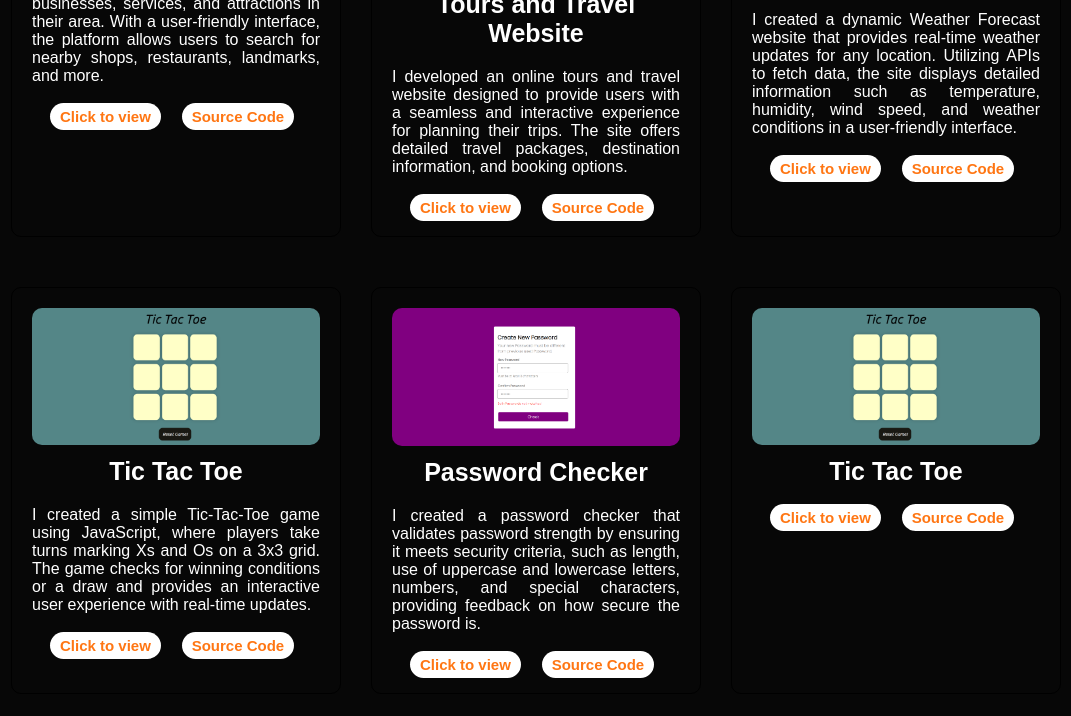
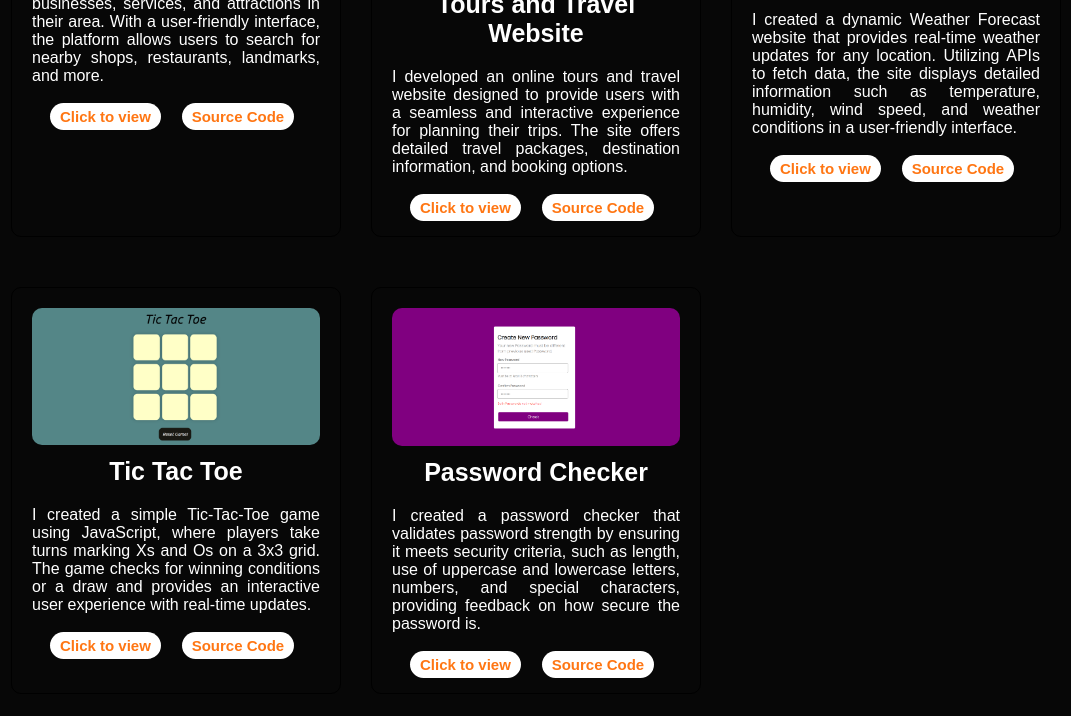
Before and after one commit to theAman30/portfolio, a website: page showallprojects.html in a window 1280 px wide. Shown: the part 458-1174 px from the top of the page, without its empty margins (104-1175 px from the left). Drawn offline with Linux system fonts and the light colour scheme; a web font is replaced by a local one.

Commit message:
deleted some repeated card

```diff
--- a/showallprojects.html
+++ b/showallprojects.html
@@ -81,16 +81,6 @@
         <a href="https://theaman30.github.io/Password-Checker/" class="show" target="_blank">Click to view</a>
         <a href="https://github.com/theAman30/Password-Checker" class="show" target="_blank">Source Code</a>
       </div>
-
-      <div class="project3 project">
-        <img src="/skillsImagepng/tic_tac_toe.png" alt="" class="img" />
-        <div class="project_name">Tic Tac Toe</div>
-        <div class="project_desc">
-          <!-- written here -->
-        </div>
-        <a href="https://theaman30.github.io/Tic-Tac-Toe/" class="show" target="_blank">Click to view</a>
-        <a href="https://github.com/theAman30/Tic-Tac-Toe" class="show" target="_blank">Source Code</a>
-      </div>
     </div>
   </div>
 
```
